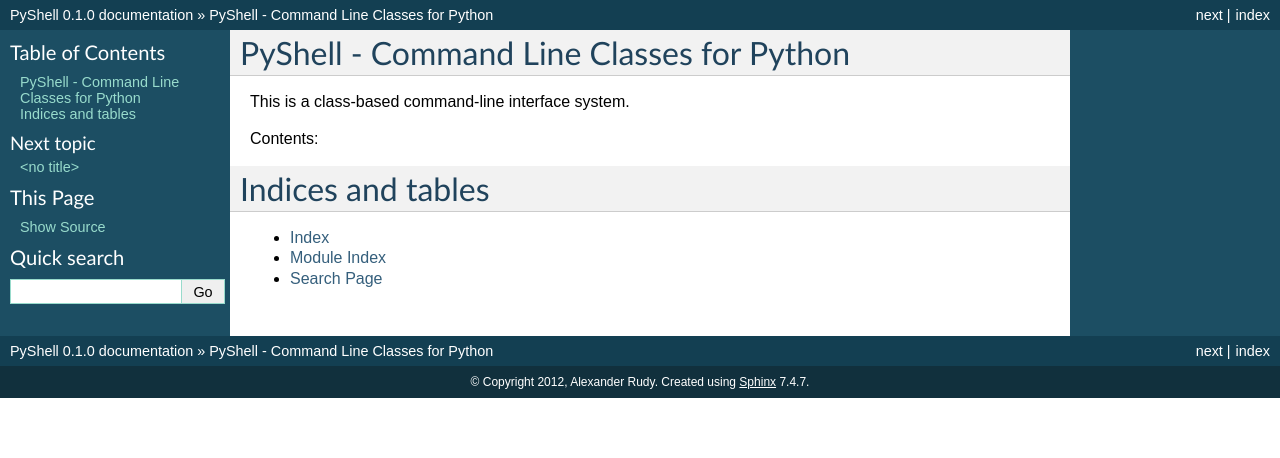
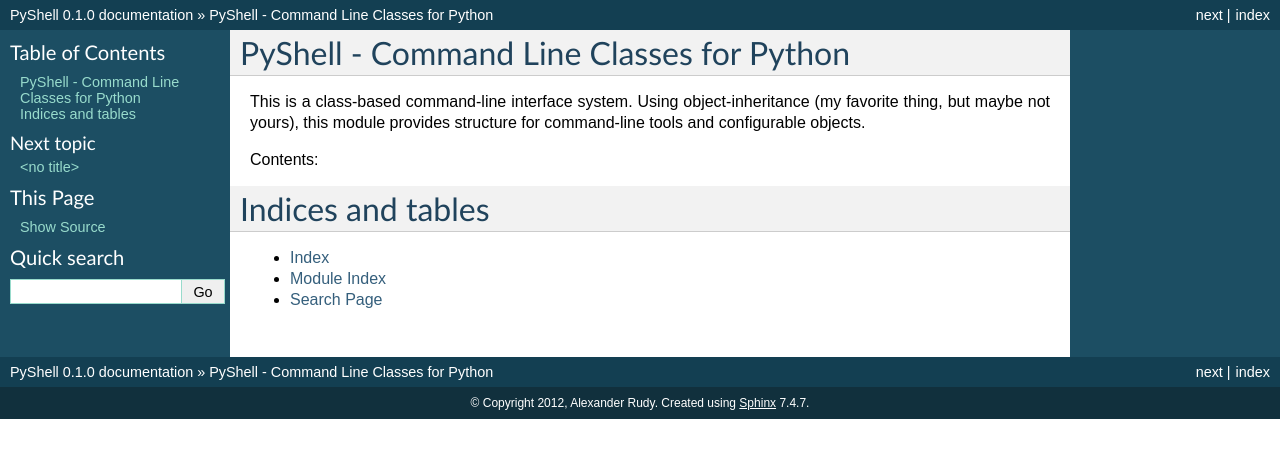
Before and after one commit to alexrudy/pyshell, a Sphinx documentation site: the page built from docs/index.rst, in a window 1280 px wide. Shown: the top 458 px of the page. Built offline with Sphinx 7.4.7, drawn with Linux system fonts in a browser that asks for light colours.

Commit message:
[DOC] Better description

```diff
--- a/docs/index.rst
+++ b/docs/index.rst
@@ -6,7 +6,7 @@
 PyShell - Command Line Classes for Python
 =========================================
 
-This is a class-based command-line interface system.
+This is a class-based command-line interface system. Using object-inheritance (my favorite thing, but maybe not yours), this module provides structure for command-line tools and configurable objects.
 
 Contents:
 
```
